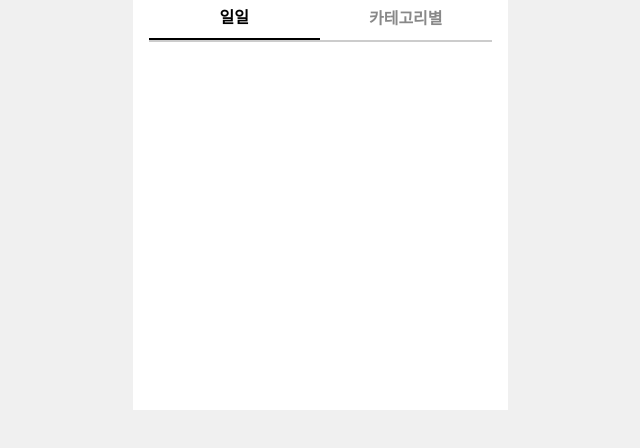
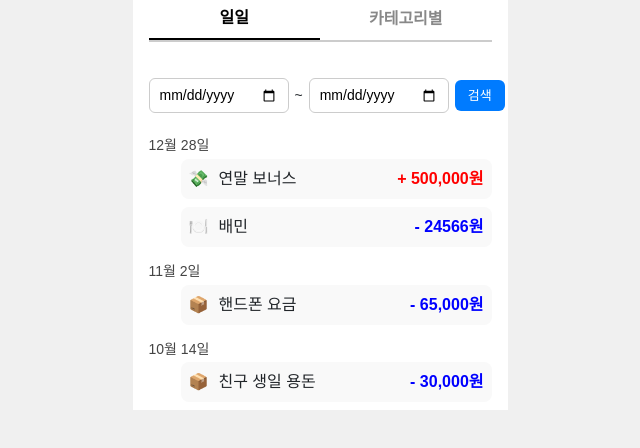
Before and after one commit to rryunn/team_1, a Vue app: page /totaltransaction in a window 1280 px wide. Shown: the part 324-772 px from the top of the page, without its empty margins (320-960 px from the left). Built offline with nearby package versions, Linux system fonts and the light colour scheme; no server answers; data requests are answered from the project's data file; a web font is replaced by a local one.

Commit message:
[Upload] DailyTransaction.vue

```diff
--- a/src/pages/DailyTransaction.vue
+++ b/src/pages/DailyTransaction.vue
@@ -1,3 +1,324 @@
-<template></template>
+<template>
+  <div class="transaction-list">
+    <!-- 상단 고정 필터 -->
+    <div class="date-range-filter">
+      <input type="date" v-model="startDate" class="date-input" />
+      <span class="tilde">~</span>
+      <input type="date" v-model="endDate" class="date-input" />
+      <button class="filter-btn" @click="applyDateFilter">검색</button>
+    </div>
 
-<script setup></script>
+    <div class="scroll-area">
+      <div class="scroll-content">
+        <div
+          v-for="[date, items] in groupedPaginatedTransactions"
+          :key="date"
+          class="day-group"
+        >
+          <h4 class="date">{{ date }}</h4>
+          <ul>
+            <li
+              v-for="tx in items"
+              :key="tx.id"
+              class="transaction-item"
+              @click="goToDetail(tx.id)"
+            >
+              <span class="icon">{{ getIcon(tx.category) }}</span>
+              <span class="name">{{ tx.title }}</span>
+              <span
+                class="amount"
+                :class="{
+                  income: tx.type === '수입',
+                  expense: tx.type === '지출',
+                }"
+              >
+                {{ tx.type === '수입' ? '+' : '-' }}
+                {{ tx.amount.toLocaleString() }}원
+              </span>
+            </li>
+          </ul>
+        </div>
+
+        <div class="pagination" v-if="totalPages > 1">
+          <span
+            v-for="n in totalPages"
+            :key="n"
+            @click="currentPage = n"
+            :class="{ 'page-number': true, active: currentPage === n }"
+          >
+            {{ n }}
+          </span>
+        </div>
+      </div>
+    </div>
+  </div>
+</template>
+
+<script setup>
+import { ref, computed, onMounted, watch } from 'vue';
+import { useRouter } from 'vue-router';
+import axios from 'axios';
+
+const props = defineProps({
+  selectedMonth: {
+    type: [String, Number],
+    default: 'all',
+  },
+});
+
+const filteredTransactions = ref([]);
+const startDate = ref('');
+const endDate = ref('');
+const router = useRouter();
+
+const currentPage = ref(1);
+const itemsPerPage = 10;
+
+const groupedTransactions = computed(() => {
+  const grouped = {};
+  filteredTransactions.value.forEach((tx) => {
+    const date = new Date(tx.date);
+    const label = `${date.getMonth() + 1}월 ${date.getDate()}일`;
+    if (!grouped[label]) grouped[label] = [];
+    grouped[label].push(tx);
+  });
+
+  return Object.entries(grouped).sort((a, b) => {
+    const d1 = new Date(b[1][0].date);
+    const d2 = new Date(a[1][0].date);
+    return d1 - d2;
+  });
+});
+
+const groupedTransactionsByItems = computed(() => {
+  const result = [];
+  let page = [];
+  let count = 0;
+
+  for (const group of groupedTransactions.value) {
+    const [, items] = group;
+    if (count + items.length > itemsPerPage && page.length > 0) {
+      result.push(page);
+      page = [];
+      count = 0;
+    }
+    page.push(group);
+    count += items.length;
+  }
+
+  if (page.length > 0) result.push(page);
+  return result;
+});
+
+const groupedPaginatedTransactions = computed(() => {
+  return groupedTransactionsByItems.value[currentPage.value - 1] || [];
+});
+
+const totalPages = computed(() => groupedTransactionsByItems.value.length);
+
+const fetchTransactions = async () => {
+  try {
+    let url = 'http://localhost:3000/transactions';
+
+    if (props.selectedMonth !== 'all') {
+      const paddedMonth = String(props.selectedMonth).padStart(2, '0');
+      const currentYear = new Date().getFullYear();
+      url += `?date_like=${currentYear}-${paddedMonth}`;
+    }
+
+    const res = await axios.get(url);
+    filteredTransactions.value = res.data;
+    currentPage.value = 1;
+  } catch (err) {
+    console.error('거래내역 가져오기 실패:', err);
+  }
+};
+
+const applyDateFilter = async () => {
+  try {
+    let url = 'http://localhost:3000/transactions';
+
+    if (!startDate.value && !endDate.value) {
+      await fetchTransactions();
+      return;
+    }
+
+    if (startDate.value && endDate.value) {
+      const end = new Date(endDate.value);
+      const endWithTime = `${end.toISOString().slice(0, 10)}T23:59:59`;
+      url += `?date_gte=${startDate.value}&date_lte=${endWithTime}`;
+    } else if (startDate.value) {
+      url += `?date_gte=${startDate.value}&date_lte=${startDate.value}T23:59:59`;
+    }
+
+    const res = await axios.get(url);
+    filteredTransactions.value = res.data;
+    currentPage.value = 1;
+  } catch (err) {
+    console.error('날짜 필터링 실패:', err);
+  }
+};
+
+const getIcon = (category) => {
+  const icons = {
+    월급: '💸',
+    용돈: '💰',
+    식비: '🍽️',
+    교통: '🚌',
+    문화생활: '🎬',
+    쇼핑: '🛍️',
+    기타: '📦',
+    여행: '✈️',
+    교육: '📚',
+  };
+  return icons[category] || '💳';
+};
+
+const goToDetail = (id) => {
+  router.push(`/transactions/edit/${id}`);
+};
+
+onMounted(() => {
+  fetchTransactions();
+});
+
+watch(
+  () => props.selectedMonth,
+  async () => {
+    startDate.value = '';
+    endDate.value = '';
+    await fetchTransactions();
+  }
+);
+
+watch(filteredTransactions, () => {
+  currentPage.value = 1;
+});
+</script>
+
+<style scoped>
+.transaction-list {
+  display: flex;
+  flex-direction: column;
+  height: 90vh;
+  padding: 0 16px;
+}
+
+.date-range-filter {
+  flex-shrink: 0;
+  display: flex;
+  align-items: center;
+  gap: 6px;
+  padding: 8px 0;
+  margin-bottom: 16px;
+  font-size: 14px;
+}
+
+.scroll-area {
+  height: calc(100vh - 200px);
+  overflow-y: auto;
+}
+.scroll-content {
+  flex-direction: column;
+}
+
+.date-input {
+  padding: 6px 10px;
+  border: 1px solid #ccc;
+  border-radius: 6px;
+  font-size: 14px;
+  background-color: #fff;
+}
+
+.filter-btn {
+  white-space: nowrap;
+  display: inline-block;
+  padding: 6px;
+  min-width: 50px;
+  border-radius: 6px;
+  font-size: 13px;
+  border: none;
+  cursor: pointer;
+  background-color: #007bff;
+  color: #fff;
+  margin-right: 6px;
+}
+
+.filter-btn:hover {
+  background-color: #0056b3;
+}
+
+.day-group {
+  margin-bottom: 12px;
+}
+
+.date {
+  font-size: 14px;
+  margin-bottom: 5px;
+  color: #444;
+}
+
+.transaction-item {
+  display: flex;
+  align-items: center;
+  justify-content: space-between;
+  background: #f9f9f9;
+  padding: 8px;
+  margin-bottom: 8px;
+  border-radius: 8px;
+  cursor: pointer;
+  transition: box-shadow 0.2s ease, transform 0.2s ease;
+}
+
+.transaction-item:hover {
+  background-color: #f0f0f0;
+  transform: translateY(-2px);
+  box-shadow: 0 2px 8px rgba(0, 0, 0, 0.1);
+}
+
+.icon {
+  margin-right: 10px;
+}
+
+.name {
+  flex: 1;
+  text-align: left;
+}
+
+.amount {
+  font-weight: bold;
+}
+
+.income {
+  color: red;
+}
+
+.expense {
+  color: blue;
+}
+
+.pagination {
+  margin: 0;
+  display: flex;
+  justify-content: center;
+  gap: 10px;
+  font-size: 14px;
+}
+.page-number {
+  cursor: pointer;
+  padding: 4px 8px;
+  border-radius: 4px;
+  transition: background-color 0.2s;
+}
+
+.page-number:hover {
+  background-color: #f0f0f0;
+}
+
+.page-number.active {
+  font-weight: bold;
+  border: 1px solid #007bff;
+  background-color: #e6f0ff;
+  color: #007bff;
+}
+</style>
```
